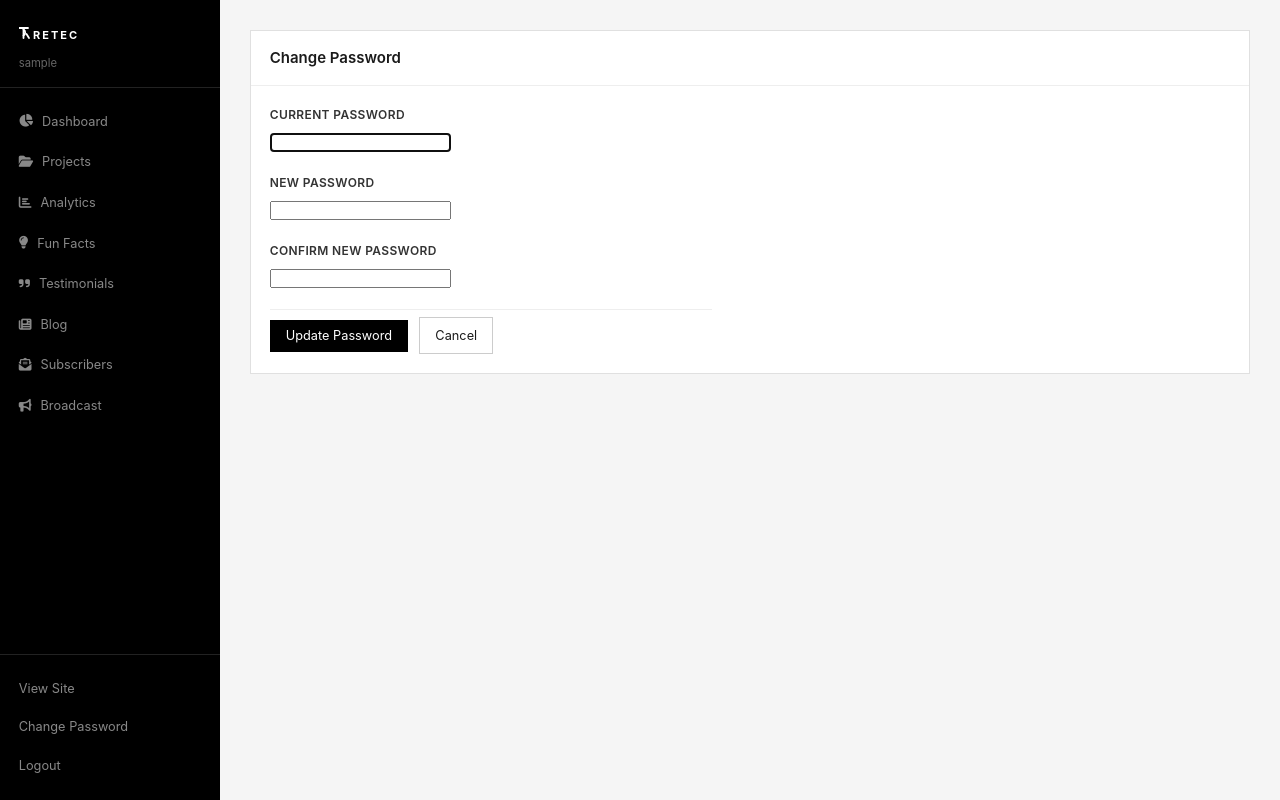
After one commit to Echoesrule/Retec, a Flask app: page /admin/change-password in a window 1280 px wide. The commit adds this page. Run offline with Flask 3, Linux system fonts and the light colour scheme; the visitor is signed in with stand-in values (Sample User, id 1); data that the repository does not hold is empty; some libraries are stand-ins or nearby versions.

Commit message:
Add change password option in admin panel

```diff
--- a/app.py
+++ b/app.py
@@ -939,6 +939,32 @@ def admin_logout():
     flash('Logged out.', 'success')
     return redirect(url_for('admin_login'))
 
+@app.route('/admin/change-password', methods=['GET', 'POST'])
+@admin_required
+def admin_change_password():
+    if request.method == 'POST':
+        current = request.form.get('current_password', '')
+        new = request.form.get('new_password', '')
+        confirm = request.form.get('confirm_password', '')
+        user = db.session.get(User, session['admin_id'])
+        if not user:
+            flash('User not found.', 'error')
+            return redirect(url_for('admin_logout'))
+        if not bcrypt.check_password_hash(user.password_hash, current):
+            flash('Current password is incorrect.', 'error')
+            return redirect(url_for('admin_change_password'))
+        if len(new) < 6:
+            flash('New password must be at least 6 characters.', 'error')
+            return redirect(url_for('admin_change_password'))
+        if new != confirm:
+            flash('New passwords do not match.', 'error')
+            return redirect(url_for('admin_change_password'))
+        user.password_hash = bcrypt.generate_password_hash(new).decode('utf-8')
+        db.session.commit()
+        flash('Password changed successfully.', 'success')
+        return redirect(url_for('admin_dashboard'))
+    return render_template('admin/change_password.html')
+
 @app.route('/admin')
 @admin_required
 def admin_dashboard():
--- a/templates/admin/base.html
+++ b/templates/admin/base.html
@@ -61,6 +61,7 @@
             </nav>
             <div class="admin-sidebar__foot">
                 <a href="/" class="admin-sidebar__link" target="_blank">View Site</a>
+                <a href="{{ url_for('admin_change_password') }}" class="admin-sidebar__link {% if active == 'change_password' %}admin-sidebar__link--active{% endif %}">Change Password</a>
                 <a href="{{ url_for('admin_logout') }}" class="admin-sidebar__link admin-sidebar__link--danger">Logout</a>
             </div>
         </aside>
--- /dev/null
+++ b/templates/admin/change_password.html
@@ -0,0 +1,27 @@
+{% extends "admin/base.html" %}
+{% block title %}Change Password{% endblock %}
+{% block content %}
+<div class="admin-card">
+    <div class="admin-card__head">
+        <h1 class="admin-card__title">Change Password</h1>
+    </div>
+    <form method="POST" class="admin-form" style="max-width: 480px;">
+        <div class="admin-form__group">
+            <label class="admin-form__label">Current Password</label>
+            <input type="password" name="current_password" class="admin-form__input" required autofocus>
+        </div>
+        <div class="admin-form__group">
+            <label class="admin-form__label">New Password</label>
+            <input type="password" name="new_password" class="admin-form__input" required minlength="6">
+        </div>
+        <div class="admin-form__group">
+            <label class="admin-form__label">Confirm New Password</label>
+            <input type="password" name="confirm_password" class="admin-form__input" required minlength="6">
+        </div>
+        <div class="admin-form__actions">
+            <button type="submit" class="admin-btn admin-btn--primary">Update Password</button>
+            <a href="{{ url_for('admin_dashboard') }}" class="admin-btn admin-btn--ghost">Cancel</a>
+        </div>
+    </form>
+</div>
+{% endblock %}
```
